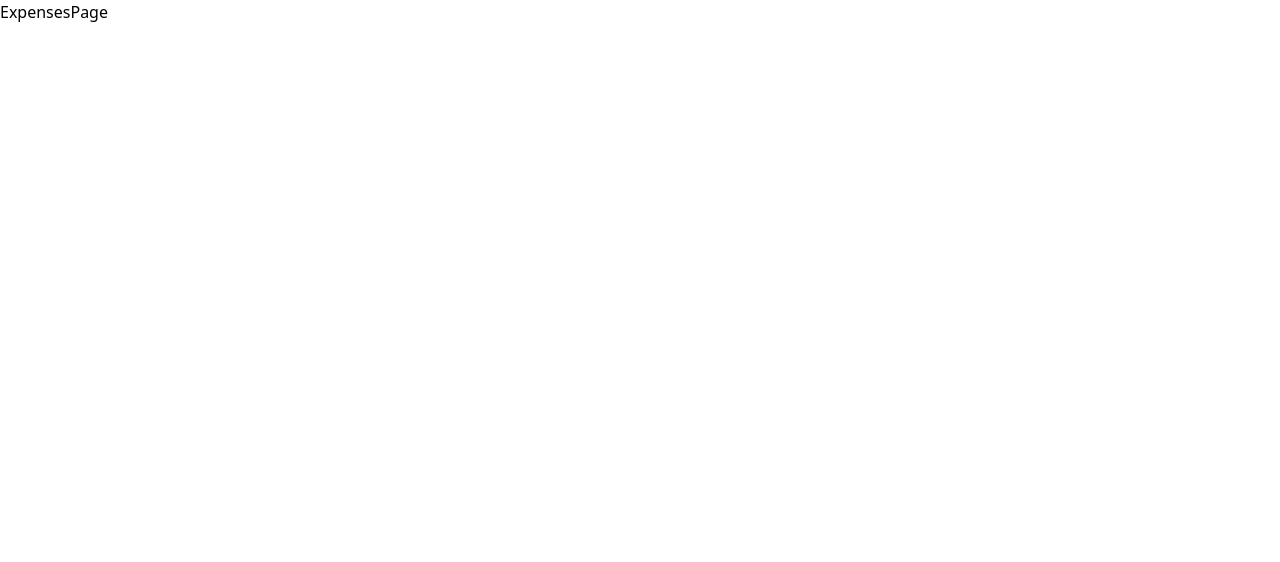
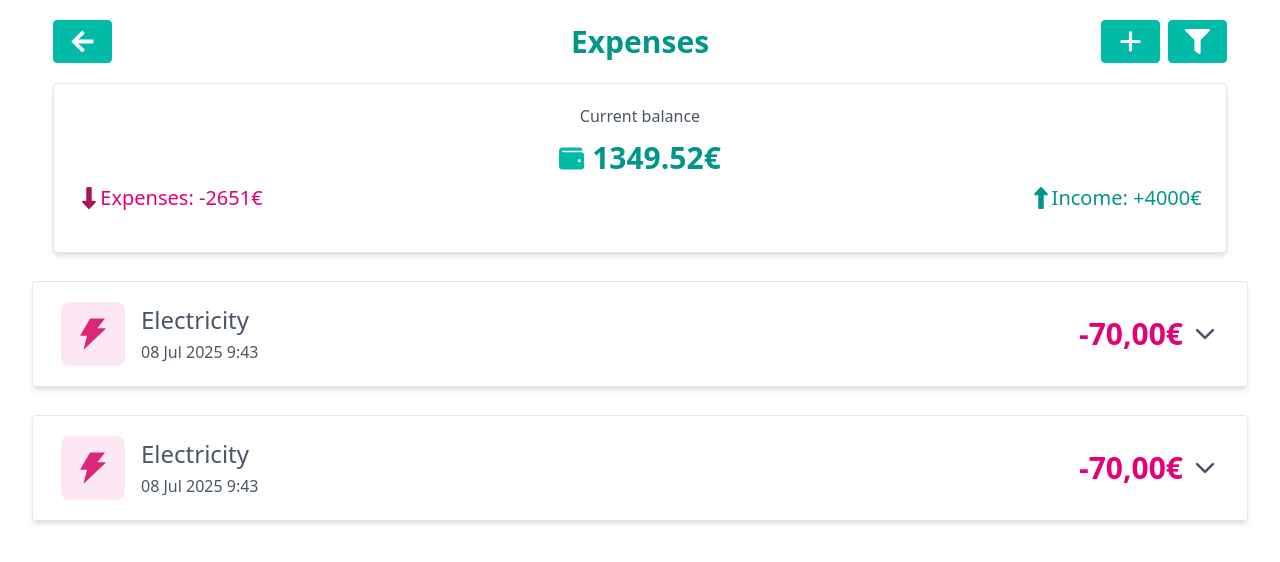
Before and after one commit to sergiosantos96/estias-pay, a React (Vite) app: page /expenses in a window 1280 px wide. Shown: the top 562 px of the page. Built offline with nearby package versions, Linux system fonts and the light colour scheme.

Commit message:
Created budget modal

```diff
--- /dev/null
+++ b/src/components/CurrentBalance.tsx
@@ -0,0 +1,41 @@
+import { FaWallet } from "react-icons/fa";
+import { FaDownLong, FaUpLong } from "react-icons/fa6";
+
+interface CurrentBalance {
+  balance: number;
+  expenses: number;
+  income: number;
+}
+
+const CurrentBalance: React.FC<CurrentBalance> = ({
+  balance,
+  expenses,
+  income,
+}) => {
+  return (
+    <div className="mt-5 w-11/12 rounded border border-gray-200 bg-white px-6 py-5 text-gray-600 shadow-md">
+      <div className="mb-5 flex flex-col items-center">
+        <h3>Current balance</h3>
+        <div className="mt-3 flex items-center gap-x-2">
+          <FaWallet color="#00bba7" size={25} />
+          <h2 className="text-3xl font-semibold text-teal-600">{balance}€</h2>
+        </div>
+
+        <div className="mt-2 flex w-full items-center justify-between text-xl">
+          <div className="flex items-center text-pink-600">
+            <FaDownLong color="#AD1457" size={22} />
+            <h3>Expenses: -{expenses}€</h3>
+          </div>
+          <div>
+            <div className="flex items-center text-teal-600">
+              <FaUpLong color="#009689" size={22} />
+              <h3>Income: +{income}€</h3>
+            </div>
+          </div>
+        </div>
+      </div>
+    </div>
+  );
+};
+
+export default CurrentBalance;
--- a/src/components/DashboardHeader.tsx
+++ b/src/components/DashboardHeader.tsx
@@ -4,9 +4,16 @@ import { FaCoins } from "react-icons/fa";
 import ProgressBar from "./shared/ProgressBar";
 import Button from "./shared/Button";
 import EstiasLogo from "../assets/EstiasLogoTextless.png";
+import { useState } from "react";
+import BudgetModal from "./shared/BudgetModal";
 
 const DashboardHeader = () => {
   const navigate = useNavigate();
+  const [isModalOpen, setIsModalOpen] = useState(false);
+
+  const handleSetBudget = (amount: string) => {
+    console.log("Budget Set To:", amount);
+  };
 
   return (
     <div className="z-20 w-full bg-gradient-to-r from-teal-500 to-[#184C49] py-5">
@@ -36,9 +43,14 @@ const DashboardHeader = () => {
         <Button
           icon={<FaCoins />}
           text="Set Monthly Budget"
-          onClick={() => console.log("clicked")}
+          onClick={() => setIsModalOpen(true)}
         />
       </div>
+      <BudgetModal
+        isOpen={isModalOpen}
+        onClose={() => setIsModalOpen(false)}
+        onSubmit={handleSetBudget}
+      />
     </div>
   );
 };
--- /dev/null
+++ b/src/components/ExpensesHeader.tsx
@@ -0,0 +1,39 @@
+import { FaPlus } from "react-icons/fa6";
+import Button from "./shared/Button";
+import { useNavigate } from "react-router-dom";
+import { FaArrowLeft, FaFilter } from "react-icons/fa";
+
+const ExpensesHeader = () => {
+  const navigate = useNavigate();
+
+  return (
+    <nav className="relative mt-5 flex w-11/12 items-center justify-between bg-white text-teal-600">
+      <div>
+        <Button
+          icon={<FaArrowLeft size={25} />}
+          className="!rounded"
+          onClick={() => navigate("/dashboard")}
+        />
+      </div>
+
+      <h2 className="absolute left-1/2 -translate-x-1/2 text-3xl font-semibold">
+        Expenses
+      </h2>
+
+      <div className="flex gap-x-2">
+        <Button
+          icon={<FaPlus size={25} />}
+          className="!rounded"
+          onClick={() => console.log("clicked")}
+        />
+        <Button
+          icon={<FaFilter size={25} />}
+          className="!rounded"
+          onClick={() => console.log("clicked")}
+        />
+      </div>
+    </nav>
+  );
+};
+
+export default ExpensesHeader;
--- a/src/components/TransactionsList.tsx
+++ b/src/components/TransactionsList.tsx
@@ -1,15 +1,19 @@
 import { FaClipboardList, FaPlus } from "react-icons/fa";
 import Button from "./shared/Button";
 import Transaction from "./Transaction";
-import { useNavigate } from "react-router-dom";
+import { useLocation, useNavigate } from "react-router-dom";
 import SpendingCategories from "./SpendingCategories";
 
 const TransactionsList = () => {
   const navigate = useNavigate();
+  const location = useLocation();
+
+  const isDashboard = location.pathname === "/dashboard";
 
   return (
     <div className="z-50 w-full rounded-t-lg">
-      <div className="mx-auto mt-4 flex w-full items-center justify-between p-8">
+      {isDashboard && (
+        <div className="mt-4 flex items-center justify-between p-8">
           <h2 className="text-3xl font-medium text-gray-800">
             Last Transactions
           </h2>
@@ -19,6 +23,8 @@ const TransactionsList = () => {
             onClick={() => console.log("clicked")}
           />
         </div>
+      )}
+
       <div className="px-8">
         <Transaction
           category="electricity"
@@ -32,7 +38,8 @@ const TransactionsList = () => {
           date="08 Jul 2025 9:43"
           notes="Paid via bank transfer"
         />
-
+        {isDashboard && (
+          <div>
             <div className="flex justify-center">
               <Button
                 icon={<FaClipboardList size={22} />}
@@ -43,6 +50,8 @@ const TransactionsList = () => {
             </div>
             <SpendingCategories />
           </div>
+        )}
+      </div>
     </div>
   );
 };
--- /dev/null
+++ b/src/components/shared/BudgetModal.tsx
@@ -0,0 +1,58 @@
+import { useState } from "react";
+import Button from "./Button";
+
+interface BudgetModalProps {
+  isOpen: boolean;
+  onClose: () => void;
+  onSubmit: (amount: string) => void;
+}
+
+const BudgetModal: React.FC<BudgetModalProps> = ({
+  isOpen,
+  onClose,
+  onSubmit,
+}) => {
+  const [amount, setAmount] = useState("");
+
+  if (!isOpen) return null;
+
+  return (
+    <div
+      className="fixed inset-0 z-50 flex items-center justify-center bg-white/10 backdrop-blur-xs"
+      onClick={onClose}
+    >
+      <div
+        className="w-full max-w-md rounded-lg bg-white p-6 shadow-lg"
+        onClick={(e) => e.stopPropagation()}
+      >
+        <h2 className="mb-4 text-center text-2xl font-semibold text-gray-600">
+          Set Monthly Budget
+        </h2>
+        <input
+          type="number"
+          placeholder="Budget Amount €"
+          value={amount}
+          onChange={(e) => setAmount(e.target.value)}
+          className="mb-6 w-full rounded border border-gray-300 p-2 focus:ring-2 focus:ring-teal-500 focus:outline-none"
+        />
+        <div className="flex justify-end gap-2">
+          <Button
+            className="!hover:bg-gray-200 rounded-lg !border-gray-700 !bg-gray-100 !text-gray-700"
+            onClick={onClose}
+            text="Cancel"
+          />
+          <Button
+            className="rounded-lg"
+            onClick={() => {
+              onSubmit(amount);
+              onClose();
+            }}
+            text="Set budget"
+          />
+        </div>
+      </div>
+    </div>
+  );
+};
+
+export default BudgetModal;
--- a/src/pages/ExpensesPage.tsx
+++ b/src/pages/ExpensesPage.tsx
@@ -1,5 +1,13 @@
-import React from "react";
+import CurrentBalance from "../components/CurrentBalance";
+import ExpensesHeader from "../components/ExpensesHeader";
+import TransactionsList from "../components/TransactionsList";
 
 export const ExpensesPage = () => {
-  return <div>ExpensesPage</div>;
+  return (
+    <div className="flex w-dvw flex-col items-center justify-center">
+      <ExpensesHeader />
+      <CurrentBalance balance={1349.52} expenses={2651} income={4000} />
+      <TransactionsList />
+    </div>
+  );
 };
```
Lines whose indentation alone changed are shown as unchanged.
